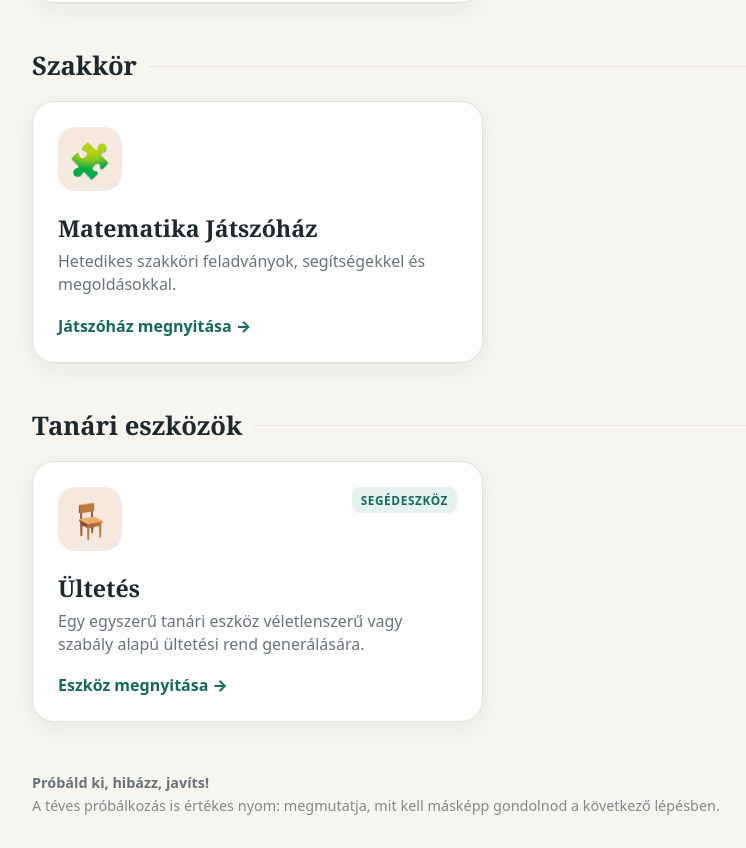
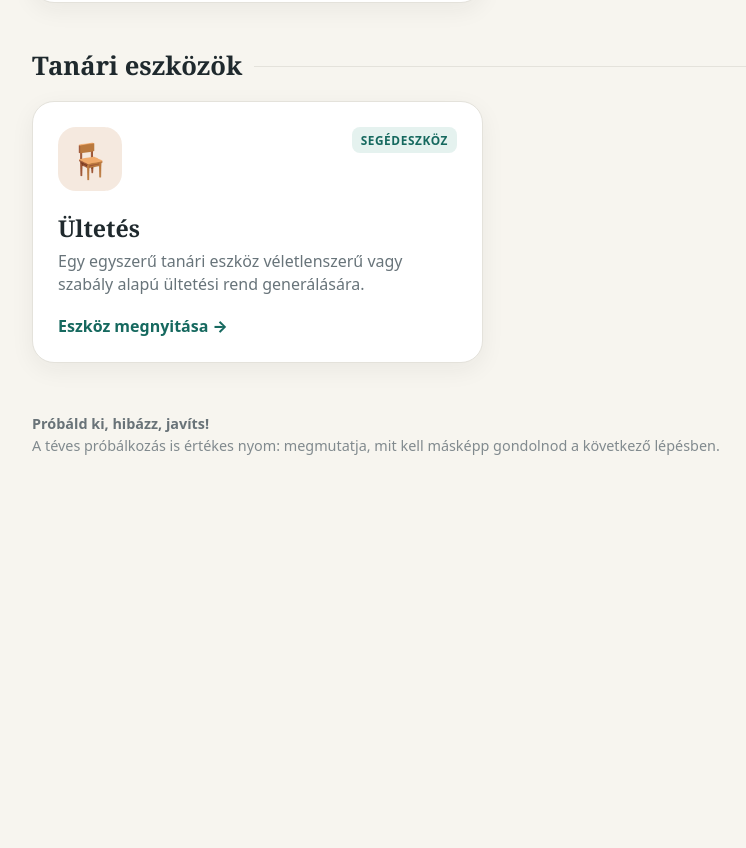
Before and after one commit to ezolmik/7.osztaly, a plain HTML site: page index.html in a window 1280 px wide. Shown: the part 2417-3265 px from the top of the page, without its empty margins (148-894 px from the left). After the commit the page ends 2930 px from the top, so only its background shows below. Drawn offline with Linux system fonts and the light colour scheme.

Commit message:
Remove Szakkör category section from index.html
Removed the Szakkör category section from the index.html file.

```diff
--- a/index.html
+++ b/index.html
@@ -424,21 +424,6 @@
       </div>
     </section>
 
-    <!-- KATEGÓRIA: SZAKKÖR -->
-    <section class="category-section" aria-labelledby="cat-szakkor">
-      <h2 id="cat-szakkor" class="category-title">Szakkör</h2>
-      <div class="games">
-        <a class="card" href="jatekok/matematika-jatszohaz/index.html" data-tags="szakkor">
-          <div class="card-top">
-            <span class="icon" aria-hidden="true">🧩</span>
-          </div>
-          <h3>Matematika Játszóház</h3>
-          <p>Hetedikes szakköri feladványok, segítségekkel és megoldásokkal.</p>
-          <span class="go">Játszóház megnyitása →</span>
-        </a>
-      </div>
-    </section>
-
     <!-- 3. KATEGÓRIA: TANÁRI ESZKÖZÖK -->
     <section class="category-section" aria-labelledby="cat-tools">
       <h2 id="cat-tools" class="category-title">Tanári eszközök</h2>
```
